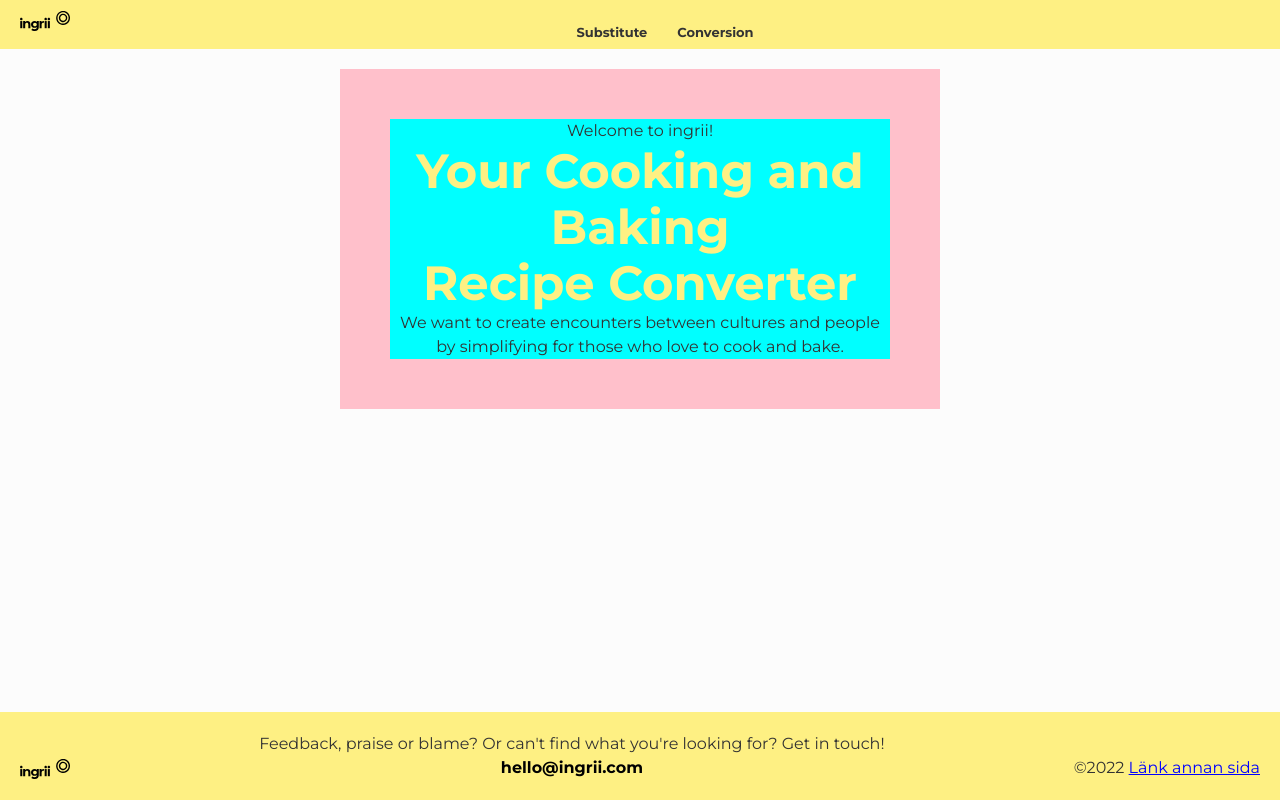
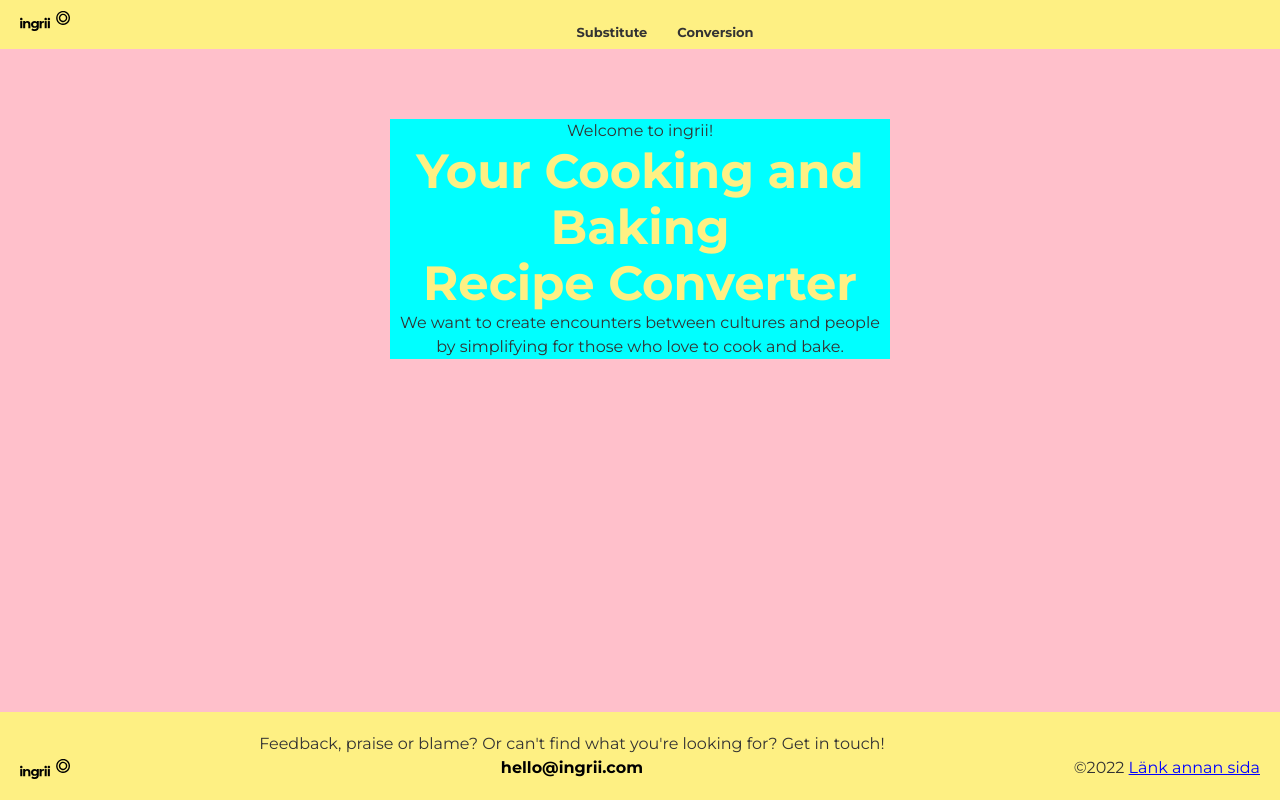
Before and after one commit to Annaaste/reactproject, a Next.js app: page / in a window 1280 px wide. Built offline with nearby package versions, Linux system fonts and the light colour scheme.

Commit message:
added background image

```diff
--- a/components/Layout/Layout.jsx
+++ b/components/Layout/Layout.jsx
@@ -1,11 +1,15 @@
+import { useRouter } from 'next/router'
 import Navbar from "../Navbar/Navbar";
 import Footer from "../Footer/Footer";
 
 import styles from './Layout.module.scss'
 
 const Layout = ({ children }) => {
+
+  const router = useRouter();
+
   return (
-    <div className={styles.surroundingContainer}>
+    <div  className={router.pathname === "/" && styles.backgroundImageStartPage || router.pathname === "/substitute" && styles.backgroundImageSubstitute || router.pathname === "/convert" && styles.backgroundImageConvert || styles.surroundingContainer}>
       <Navbar />
         <main className={styles.surroundAllPages}>
           {children}
--- a/components/Layout/Layout.module.scss
+++ b/components/Layout/Layout.module.scss
@@ -15,3 +15,26 @@
   //Lägger innehållet i mitten av sidan (utan att centrera texten)
   margin: 0 auto;
 }
+
+.backgroundImageStartPage {
+  @extend .surroundingContainer;
+  background: url('/images/bgStartPage.png');
+  background-repeat: no-repeat;
+  background-size: cover;
+  background: pink;
+}
+
+.backgroundImageSubstitute {
+  @extend .surroundingContainer;
+  background: url('/images/bgSubstitute.png');
+  background-repeat: no-repeat;
+  background-size: cover;
+}
+
+.backgroundImageConvert {
+  @extend .surroundingContainer;
+  background: url('/images/bgConvert.png');
+  background-repeat: no-repeat;
+  background-size: cover;
+  background: lime;
+}
--- a/components/Navbar/Navbar.module.scss
+++ b/components/Navbar/Navbar.module.scss
@@ -6,6 +6,7 @@
   align-items: center;
   padding: 1rem 2rem;
   background-color:  $yellow;
+  //background-color: inherit;
 }
 
 .logo {
--- a/styles.scss
+++ b/styles.scss
@@ -118,6 +118,7 @@ h4 {
 
 h1 {
     font-size: 4.8rem;
+    font-size: 48px;
     line-height: 56px;
 }
 
@@ -137,6 +138,7 @@ h4 {
 }
 
 .subHeading {
+    font-size: 2.4rem;
     font-weight: 300;
     line-height: 32px;
 }
```
Also changed, not shown: pages/substitute/index.jsx (+11 -1 lines), pages/substitute/substitute.module.scss (line endings or trailing spaces), public/images/bgSubstitute.png (added), public/images/unsplash_seDjj4dmC9s.png (added).
